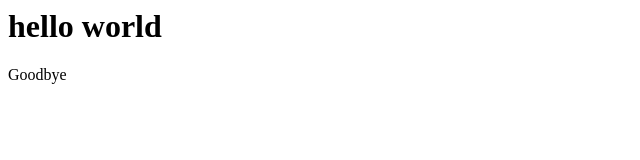
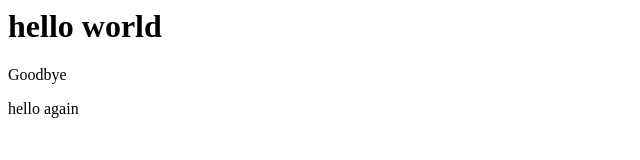
Before and after one commit to jamiecounsell/git-test, a plain HTML site: page index.html in a window 1280 px wide. Shown: the full height of the page, 0-640 px from the left. Drawn offline with Linux system fonts and the light colour scheme.

Commit message:
added "hello again" message

```diff
--- a/index.html
+++ b/index.html
@@ -1,2 +1,3 @@
 <h1>hello world</h1>
 <p>Goodbye</p>
+<span>hello again</span>
```
